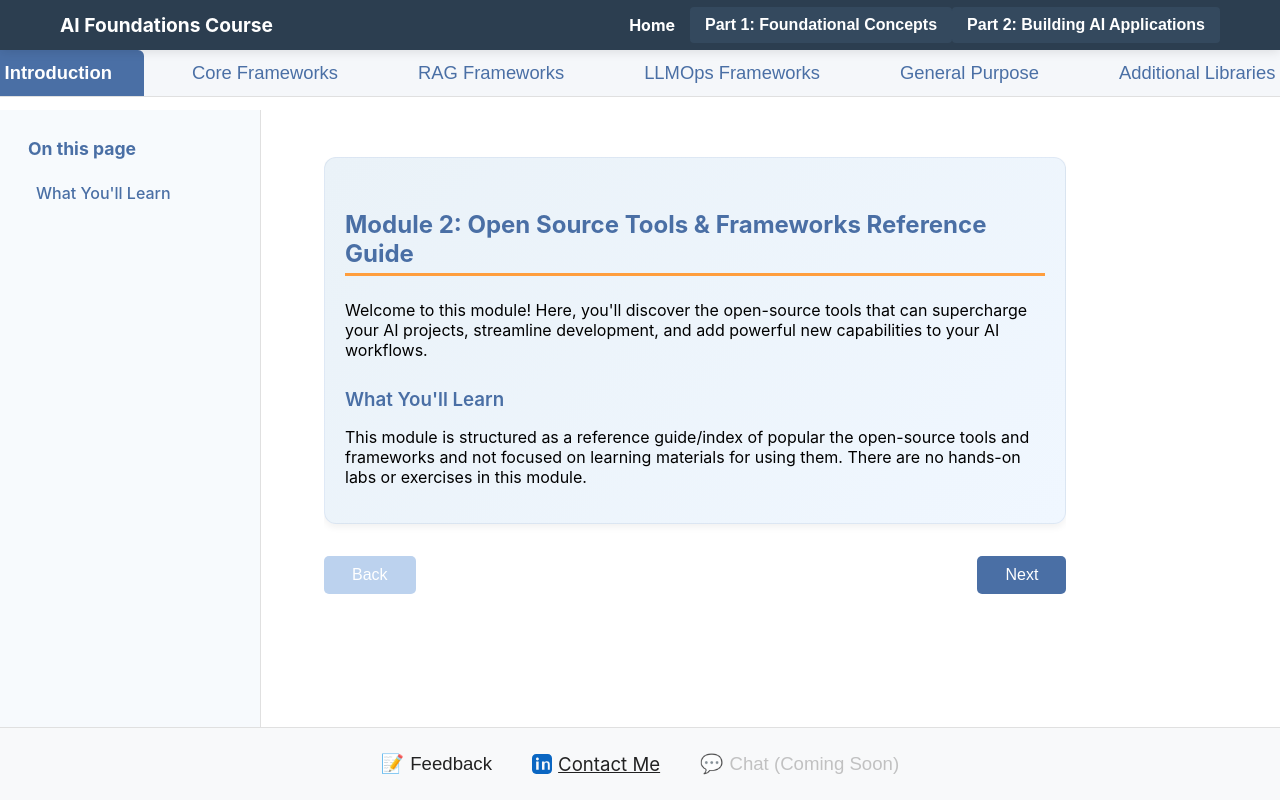
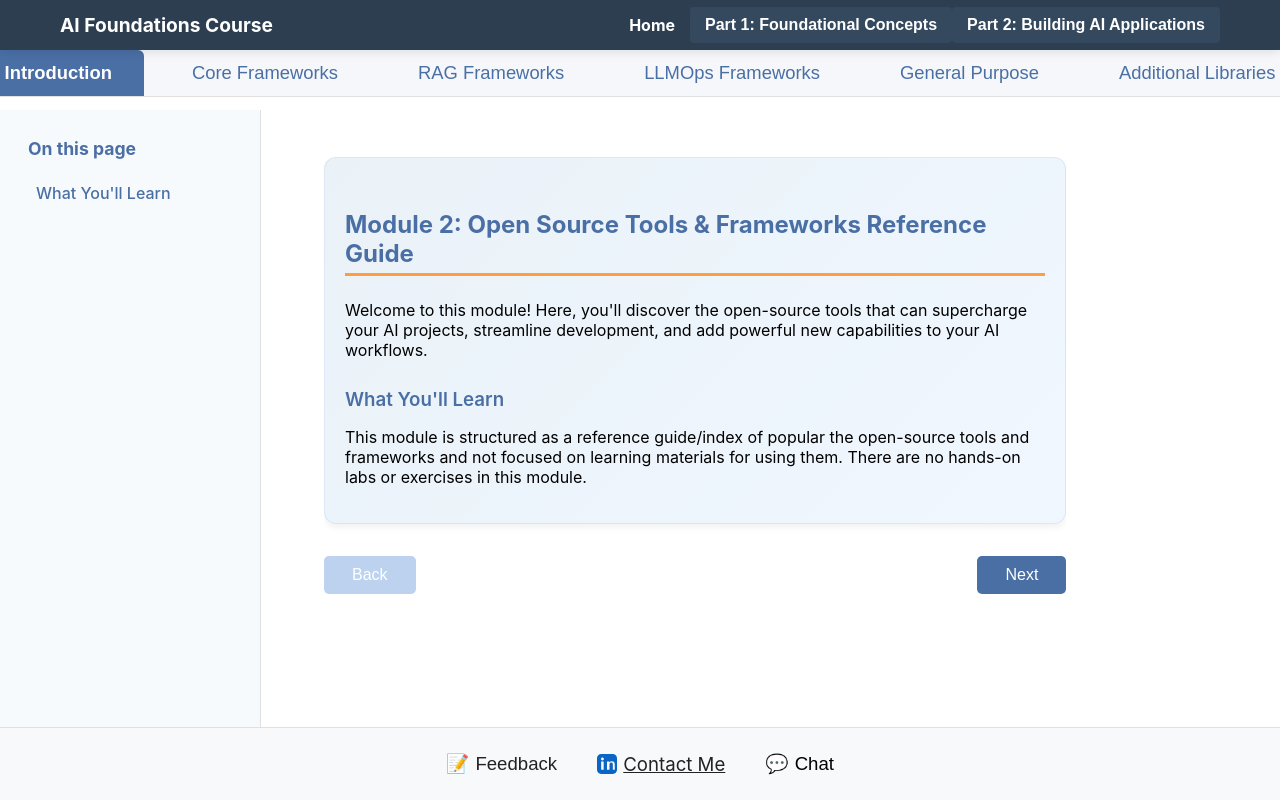
Before and after one commit to chelseaarjun/ai-education, a plain HTML site: page pages/open-source.html in a window 1280 px wide. Drawn offline with Linux system fonts and the light colour scheme; a script that the page names is missing.

Commit message:
integrate new chatbot to open source html for testing

```diff
--- a/pages/open-source.html
+++ b/pages/open-source.html
@@ -1085,8 +1085,8 @@ print(response.content)</code></pre>
         <svg xmlns="http://www.w3.org/2000/svg" width="20" height="20" viewBox="0 0 24 24" fill="#0a66c2" style="vertical-align:middle;"><path d="M19 0h-14c-2.761 0-5 2.239-5 5v14c0 2.761 2.239 5 5 5h14c2.762 0 5-2.239 5-5v-14c0-2.761-2.238-5-5-5zm-11 19h-3v-10h3v10zm-1.5-11.268c-.966 0-1.75-.784-1.75-1.75s.784-1.75 1.75-1.75 1.75.784 1.75 1.75-.784 1.75-1.75 1.75zm15.5 11.268h-3v-5.604c0-1.337-.025-3.063-1.868-3.063-1.868 0-2.154 1.459-2.154 2.968v5.699h-3v-10h2.881v1.367h.041c.401-.761 1.379-1.563 2.838-1.563 3.036 0 3.6 2.001 3.6 4.601v5.595z"/></svg>
         <span class="footer-label">Contact Me</span>
       </a>
-      <button class="footer-chat-btn" disabled aria-label="Chat (coming soon)">
-        💬 <span class="footer-label">Chat (Coming Soon)</span>
+      <button class="footer-chat-btn" aria-label="Chat">
+        💬 <span class="footer-label">Chat</span>
       </button>
     </footer>
     <script src="../assets/js/course-nav.js"></script>
@@ -1094,5 +1094,6 @@ print(response.content)</code></pre>
     <script src="../assets/js/quiz.js"></script>
     <script src="../assets/js/module-nav-bar.js"></script>
     <script src="https://tally.so/widgets/embed.js" async></script>
+    <script src="../chatbot/frontend/chat-widget.js"></script>
 </body>
 </html>
```
